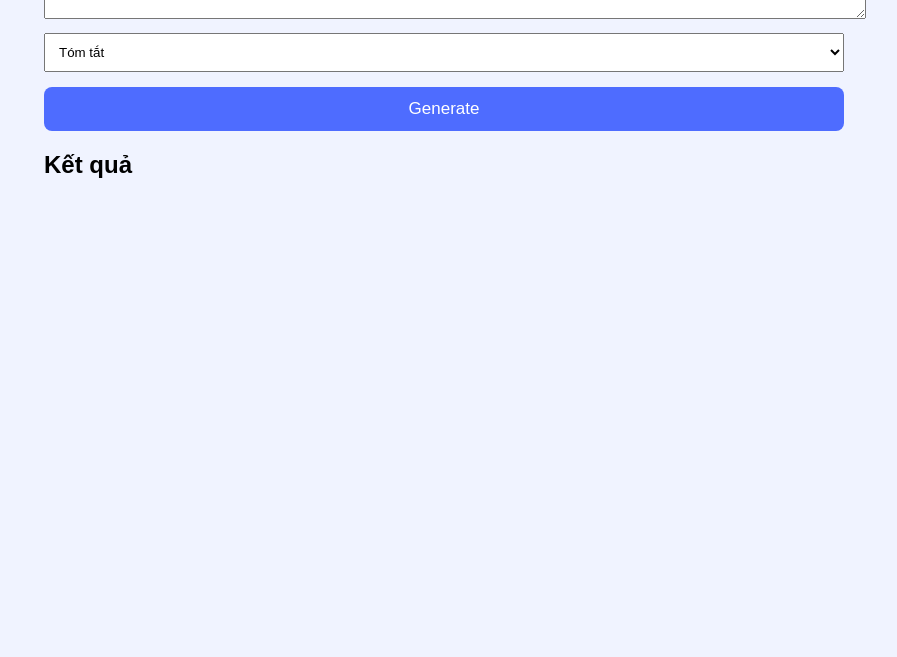
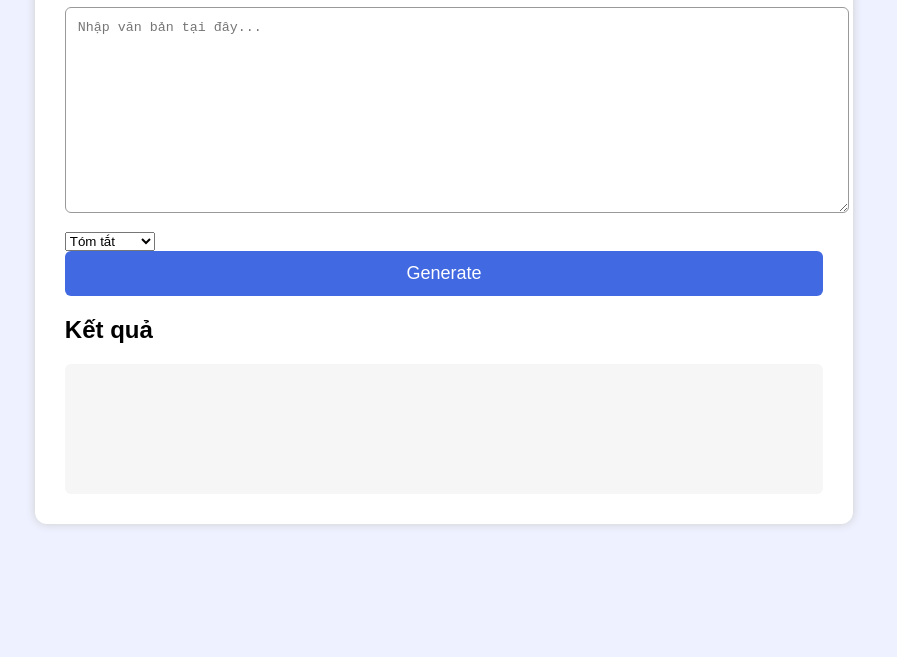
Before and after one commit to minchan303/visaotoigay, a website: page public/index.html in a window 1280 px wide. Shown: the part 143-800 px from the top of the page, without its empty margins (196-1093 px from the left). Drawn offline with Linux system fonts and the light colour scheme.

Commit message:
Update style.css

```diff
--- a/public/style.css
+++ b/public/style.css
@@ -1,46 +1,41 @@
 body {
+  background: #eef1ff;
   font-family: Arial;
-  background: #f0f3ff;
-  margin: 0;
-  padding: 20px;
 }
 
 .container {
-  max-width: 800px;
+  width: 60%;
   margin: auto;
+  margin-top: 40px;
+  background: white;
+  padding: 30px;
+  border-radius: 12px;
+  box-shadow: 0 0 10px #ccc;
 }
 
-.box {
-  background: white;
-  padding: 20px;
-  border-radius: 12px;
-  margin-bottom: 20px;
-}
-
-textarea, input, select {
+textarea {
   width: 100%;
-  padding: 10px;
-  margin-top: 10px;
+  height: 180px;
+  padding: 12px;
+  border-radius: 6px;
+  border: 1px solid #999;
+  margin-bottom: 15px;
 }
 
 button {
-  margin-top: 15px;
   width: 100%;
   padding: 12px;
-  font-size: 17px;
-  background: #4e6cff;
+  background: #4169e1;
   color: white;
+  font-size: 18px;
   border: none;
-  border-radius: 8px;
+  border-radius: 6px;
 }
 
-.hidden {
-  display: none;
+#resultBox {
+  margin-top: 20px;
+  padding: 15px;
+  background: #f6f6f6;
+  border-radius: 6px;
+  min-height: 100px;
 }
-
-pre {
-  background: #fff;
-  padding: 15px;
-  border-radius: 10px;
-  white-space: pre-wrap;
-}
```
